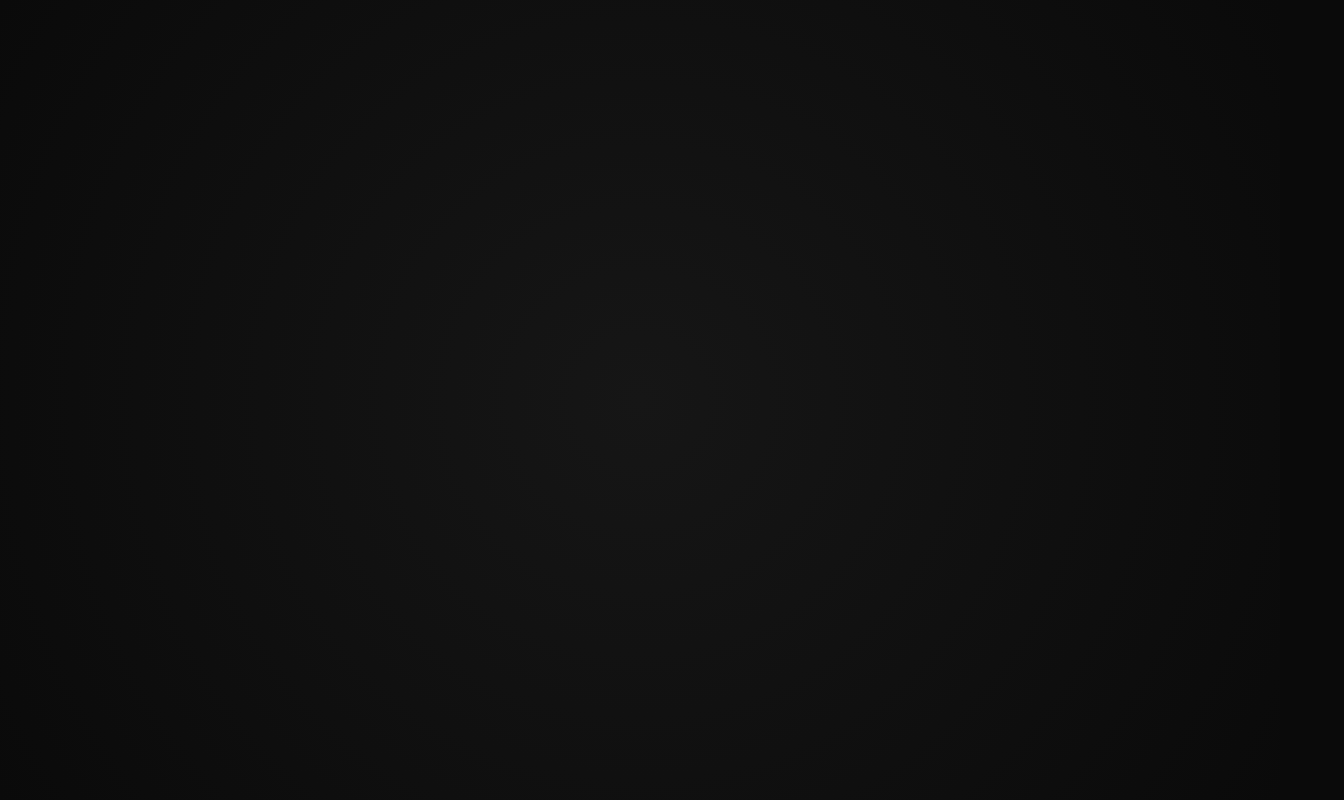
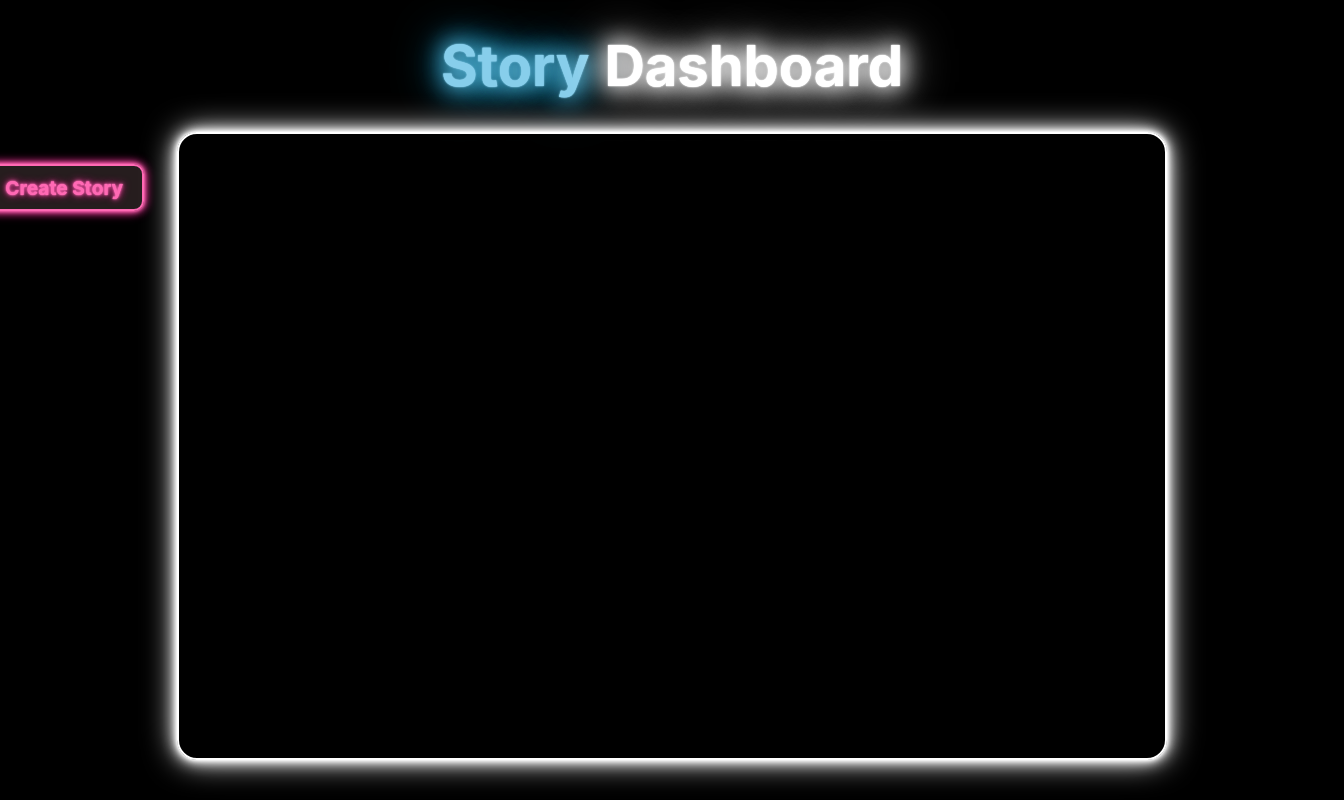
Before and after one commit to hyjuunn/moment4u, a React (Create React App) app: page /dashboard in a window 1280 px wide. Shown: the whole page, 1344 px wide, since content can reach past the window. Built offline with nearby package versions, Linux system fonts and the light colour scheme.

Commit message:
checkpoint

```diff
--- a/src/pages/CreateDiaryPage.tsx
+++ b/src/pages/CreateDiaryPage.tsx
@@ -3,19 +3,141 @@ import '../styles/global.css';
 
 const CreateDiaryPage: React.FC = () => {
   return (
-    <div className="container" style={{
+    <div style={{
       display: 'flex',
-      justifyContent: 'center',
+      flexDirection: 'column',
+      justifyContent: 'flex-start',
       alignItems: 'center',
       minHeight: '100vh',
       width: '100%',
+      background: 'black',
+      color: 'white',
+      padding: '0 2rem',
     }}>
+      <h1 style={{
+        fontSize: '3.5rem',
+        fontWeight: 'bold',
+        marginTop: '2rem',
+        marginBottom: '2rem',
+        fontFamily: "'SF Pro Display', -apple-system, BlinkMacSystemFont, 'Segoe UI', Roboto, Oxygen, Ubuntu, Cantarell, 'Open Sans', 'Helvetica Neue', sans-serif",
+        display: 'flex',
+        gap: '15px',
+      }}>
+        <span style={{
+          color: '#87CEEB',
+          textShadow: `
+            0 0 1px #87CEEB,
+            0 0 2px #87CEEB,
+            0 0 21px #87CEEB,
+            0 0 30px #00BFFF,
+            0 0 50px #00BFFF
+          `,
+        }}>
+          Story
+        </span>
+        <span style={{
+          color: 'white',
+          textShadow: `
+            0 0 1px #fff,
+            0 0 2px #fff,
+            0 0 21px #fff,
+            0 0 30px #fff,
+            0 0 50px #fff
+          `,
+        }}>
+          Dashboard
+        </span>
+      </h1>
       <div style={{
-        textAlign: 'center',
-        maxWidth: '800px',
-        padding: '2rem',
+        width: '80%',
+        maxWidth: '1200px',
+        position: 'relative',
+        display: 'flex',
+        justifyContent: 'center'
       }}>
-        {/* Content will be added here */}
+        <button
+          style={{
+            position: 'absolute',
+            left: '-11rem',
+            top: '2rem',
+            padding: '0.6rem 1.2rem',
+            background: 'rgba(255, 192, 203, 0.15)',
+            color: '#ff69b4',
+            border: '2px solid #ff69b4',
+            borderRadius: '10px',
+            fontSize: '1.2rem',
+            fontWeight: 'bold',
+            cursor: 'pointer',
+            transition: 'all 0.3s ease',
+            boxShadow: `
+              0 0 2px #ff69b4,
+              0 0 4px #ff69b4,
+              0 0 8px #ff69b4,
+              0 0 12px #ff1493
+            `,
+            textShadow: `
+              0 0 1px #ff69b4,
+              0 0 2px #ff69b4,
+              0 0 4px #ff69b4,
+              0 0 8px #ff1493
+            `,
+            fontFamily: "'SF Pro Display', -apple-system, BlinkMacSystemFont, 'Segoe UI', Roboto, Oxygen, Ubuntu, Cantarell, 'Open Sans', 'Helvetica Neue', sans-serif",
+          }}
+          onMouseOver={(e) => {
+            e.currentTarget.style.boxShadow = `
+              0 0 4px #ff69b4,
+              0 0 8px #ff69b4,
+              0 0 16px #ff69b4,
+              0 0 24px #ff1493
+            `;
+            e.currentTarget.style.textShadow = `
+              0 0 2px #ff69b4,
+              0 0 4px #ff69b4,
+              0 0 8px #ff69b4,
+              0 0 16px #ff1493
+            `;
+            e.currentTarget.style.transform = 'scale(1.05)';
+            e.currentTarget.style.background = 'rgba(255, 192, 203, 0.25)';
+          }}
+          onMouseOut={(e) => {
+            e.currentTarget.style.boxShadow = `
+              0 0 2px #ff69b4,
+              0 0 4px #ff69b4,
+              0 0 8px #ff69b4,
+              0 0 12px #ff1493
+            `;
+            e.currentTarget.style.textShadow = `
+              0 0 1px #ff69b4,
+              0 0 2px #ff69b4,
+              0 0 4px #ff69b4,
+              0 0 8px #ff1493
+            `;
+            e.currentTarget.style.transform = 'scale(1)';
+            e.currentTarget.style.background = 'rgba(255, 192, 203, 0.15)';
+          }}
+        >
+          Create Story
+        </button>
+        <div style={{
+          width: '90%',
+          minHeight: '70vh',
+          borderRadius: '20px',
+          padding: '2rem',
+          boxShadow: `
+            0 0 2px #fff,
+            0 0 4px #fff,
+            0 0 8px #fff,
+            0 0 16px #fff,
+            0 0 32px #fff
+          `,
+          border: '2px solid white',
+          display: 'flex',
+          flexDirection: 'column',
+          alignItems: 'center',
+          marginBottom: '2rem',
+        }}>
+          {/* Story posts will be added here */}
+        </div>
       </div>
     </div>
   );
```
